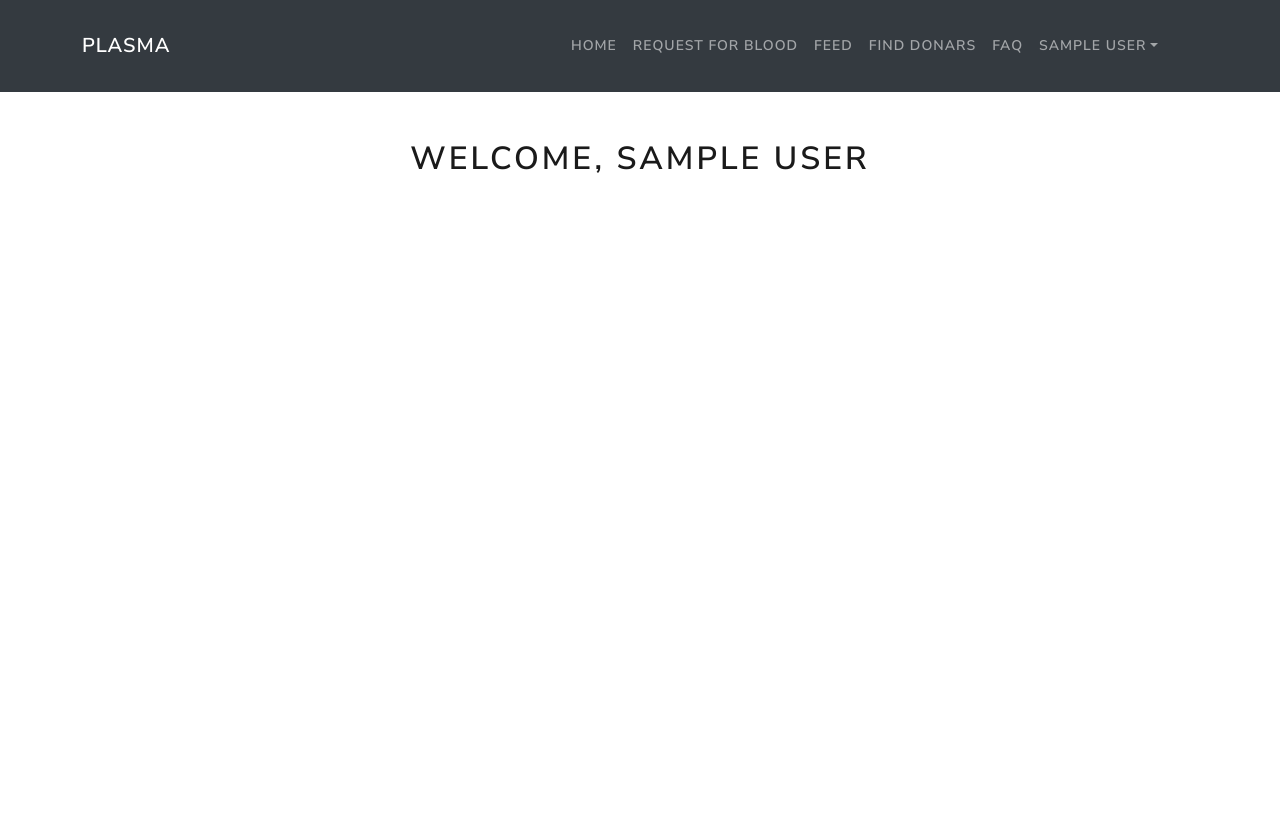
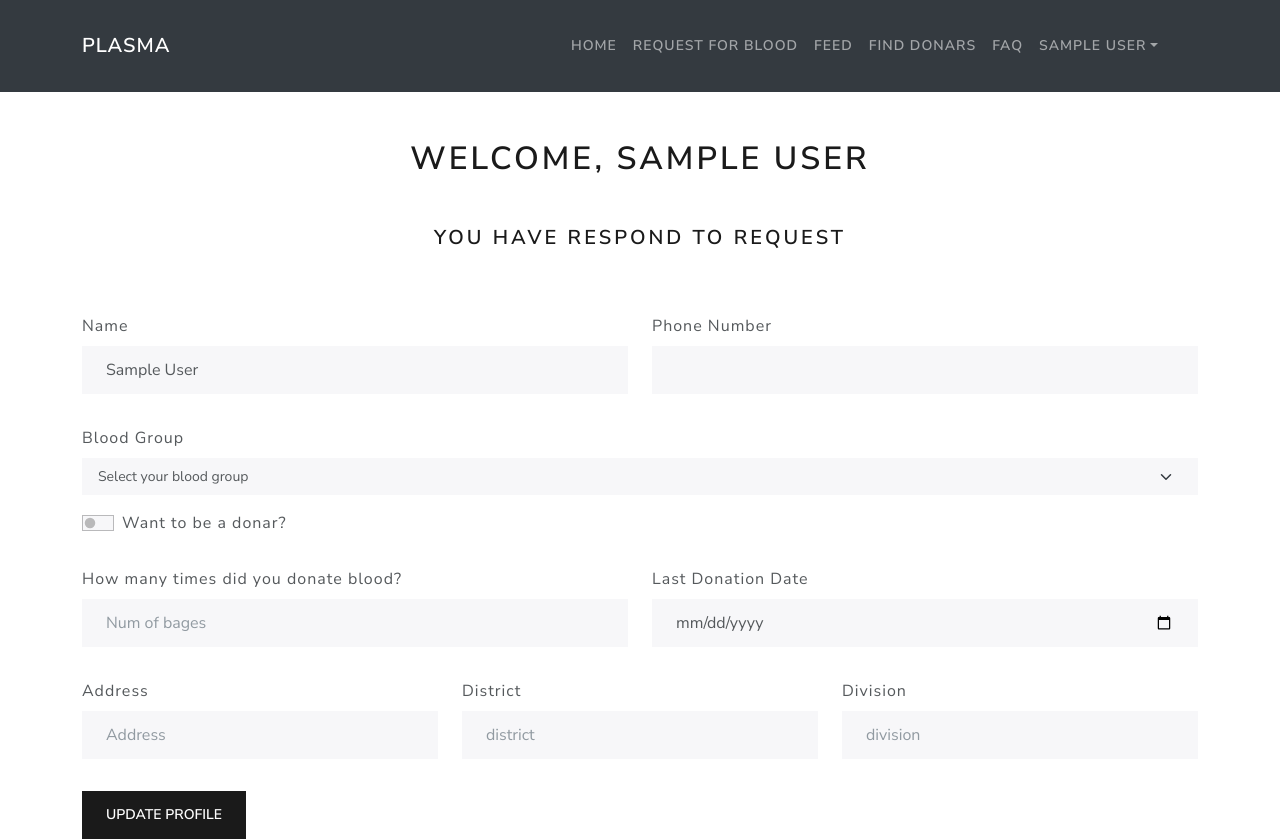
Before and after one commit to SMNAFI/Plasma, a React (Create React App) app: page /profile in a window 1280 px wide. Before the commit the page ends 800 px from the top, so only its background shows below. Built offline with nearby package versions, Linux system fonts and the light colour scheme; no server answers; sample sign-in values are in the browser's storage.

Commit message:
profile screen

```diff
--- a/src/actions/userActions.js
+++ b/src/actions/userActions.js
@@ -2,7 +2,7 @@ import { USER_INFO_SET, USER_INFO_REMOVE } from '../constants/userConstants'
 
 export const setUser = (uid, email, data) => async (dispatch) => {
   const { name, isAdmin, isDonar } = data
-  console.log(uid, email, data)
+  // console.log(uid, email, data)
   dispatch({
     type: USER_INFO_SET,
     payload: { uid, email, name, isAdmin, isDonar },
--- a/src/screens/ProfileScreen.js
+++ b/src/screens/ProfileScreen.js
@@ -1,23 +1,184 @@
-import React, { useEffect } from 'react'
+import React, { useEffect, useState } from 'react'
+import { Button, Col, Form, Row } from 'react-bootstrap'
 import { useSelector } from 'react-redux'
 import { useNavigate } from 'react-router-dom'
 
-function ProfileScreen() {
+const ProfileScreen = () => {
   const userDetails = useSelector((state) => state.userDetails)
   const { userInfo } = userDetails
-  const { name } = userInfo
-
   const navigate = useNavigate()
-
   useEffect(() => {
     if (!userInfo) {
       navigate('/login')
     }
   }, [navigate, userInfo])
 
+  const [name, setName] = useState(userInfo ? userInfo.name : '')
+  const [phone, setPhone] = useState(userInfo ? userInfo.phone : '')
+  const [bloodGroup, setBloodGroup] = useState(
+    userInfo
+      ? userInfo.bloodGroup
+        ? userInfo.bloodGroup
+        : 'Select your blood group'
+      : 'Select your blood group'
+  )
+  const [donar, setDonar] = useState(userInfo ? userInfo.isDonar : false)
+  const [lastDonation, setLastDonation] = useState(
+    userInfo ? userInfo.lastDonation : ''
+  )
+  const [numDonation, setNumDonation] = useState(
+    userInfo ? userInfo.numDonation : 0
+  )
+  const [address, setAddress] = useState(userInfo ? userInfo.address : '')
+  const [district, setDistrict] = useState(userInfo ? userInfo.district : '')
+  const [division, setDivision] = useState(userInfo ? userInfo.division : '')
+  //   const [isAvailable, setIsAvailable] = useState(
+  //     userInfo.isAvailable ? userInfo.isAvailable : false
+  //   )
+  const [response] = useState(userInfo ? userInfo.response : 0)
+
+  const updateHandler = (e) => {
+    e.preventDefault()
+    console.log('Update')
+    console.log(e)
+  }
+
   return (
     <>
-      <h1 className='my-5 text-center'>Welcome, {name}</h1>
+      <h1 className='my-5 text-center'>
+        Welcome, {userInfo ? userInfo.name : ''}
+      </h1>
+      <h4 className='my-5 text-center'>
+        You have respond to {response} request
+      </h4>
+      <Form onSubmit={updateHandler}>
+        <Row>
+          <Col lg={6}>
+            <Form.Group controlId='name' className='my-3'>
+              <Form.Label>Name</Form.Label>
+              <Form.Control
+                type='text'
+                value={name}
+                onChange={(e) => setName(e.target.value)}
+                required={true}
+              ></Form.Control>
+            </Form.Group>
+          </Col>
+          <Col lg={6}>
+            <Form.Group controlId='phone' className='my-3'>
+              <Form.Label>Phone Number</Form.Label>
+              <Form.Control
+                type='text'
+                value={phone}
+                onChange={(e) => setPhone(e.target.value)}
+                pattern='[0-9]{11}'
+                title='11 digits phone number'
+                required={donar}
+              ></Form.Control>
+            </Form.Group>
+          </Col>
+        </Row>
+
+        <Form.Group controlId='bloodGroup' className='my-3'>
+          <Form.Label>Blood Group</Form.Label>
+          <Form.Select
+            value={bloodGroup}
+            size='sm'
+            onChange={(e) => setBloodGroup(e.target.value)}
+            required={donar}
+          >
+            <option>Select your blood group</option>
+            <option>A+</option>
+            <option>A-</option>
+            <option>B+</option>
+            <option>B-</option>
+            <option>AB+</option>
+            <option>AB-</option>
+            <option>O+</option>
+            <option>O-</option>
+          </Form.Select>
+        </Form.Group>
+
+        <Form.Group controlId='donar' className='my-3'>
+          <Form.Check
+            type='switch'
+            id='custom-switch'
+            label='Want to be a donar?'
+            checked={donar}
+            onChange={(e) => setDonar(e.target.checked)}
+          />
+        </Form.Group>
+
+        <Row>
+          <Col lg={6}>
+            <Form.Group controlId='numDonation' className='my-3'>
+              <Form.Label>How many times did you donate blood?</Form.Label>
+              <Form.Control
+                type='number'
+                placeholder='Num of bages'
+                value={numDonation}
+                onChange={(e) => setNumDonation(e.target.value)}
+                required={true}
+                min='0'
+              ></Form.Control>
+            </Form.Group>
+          </Col>
+          <Col lg={6}>
+            <Form.Group controlId='lastDonation' className='my-3'>
+              <Form.Label>Last Donation Date</Form.Label>
+              <Form.Control
+                type='date'
+                placeholder='Date'
+                value={lastDonation}
+                onChange={(e) => setLastDonation(e.target.value)}
+              ></Form.Control>
+            </Form.Group>
+          </Col>
+        </Row>
+
+        <Row>
+          <Col md={6} lg={4}>
+            <Form.Group controlId='address' className='my-3'>
+              <Form.Label>Address</Form.Label>
+              <Form.Control
+                type='text'
+                placeholder='Address'
+                value={address}
+                onChange={(e) => setAddress(e.target.value)}
+                required={donar}
+              ></Form.Control>
+            </Form.Group>
+          </Col>
+          <Col md={6} lg={4}>
+            <Form.Group controlId='district' className='my-3'>
+              <Form.Label>District</Form.Label>
+              <Form.Control
+                type='text'
+                placeholder='district'
+                value={district}
+                onChange={(e) => setDistrict(e.target.value)}
+                required={donar}
+              ></Form.Control>
+            </Form.Group>
+          </Col>
+          <Col md={6} lg={4}>
+            <Form.Group controlId='division' className='my-3'>
+              <Form.Label>Division</Form.Label>
+              <Form.Control
+                type='text'
+                placeholder='division'
+                value={division}
+                onChange={(e) => setDivision(e.target.value)}
+                required={donar}
+              ></Form.Control>
+            </Form.Group>
+          </Col>
+        </Row>
+
+        <Button type='submit' varient='primary' className='mt-3'>
+          Update Profile
+        </Button>
+      </Form>
     </>
   )
 }
--- a/src/screens/RequestScreen.js
+++ b/src/screens/RequestScreen.js
@@ -125,7 +125,7 @@ const RequestPage = () => {
             ></Form.Control>
           </Form.Group>
 
-          <Form.Group controlId='date' className='mb-3'>
+          <Form.Group controlId='lastDonation' className='mb-3'>
             <Form.Label>Date</Form.Label>
             <Form.Control
               type='date'
```
